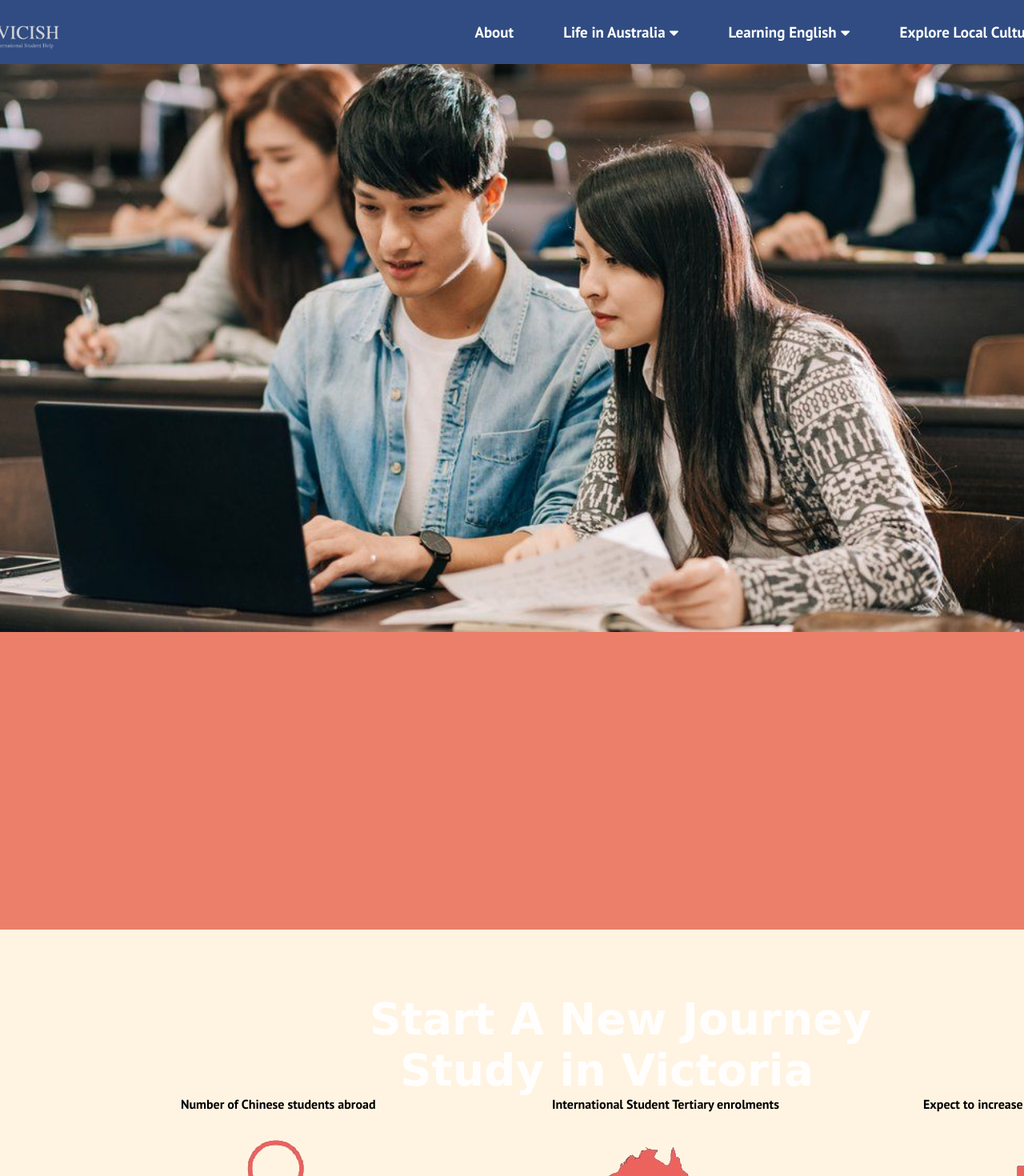
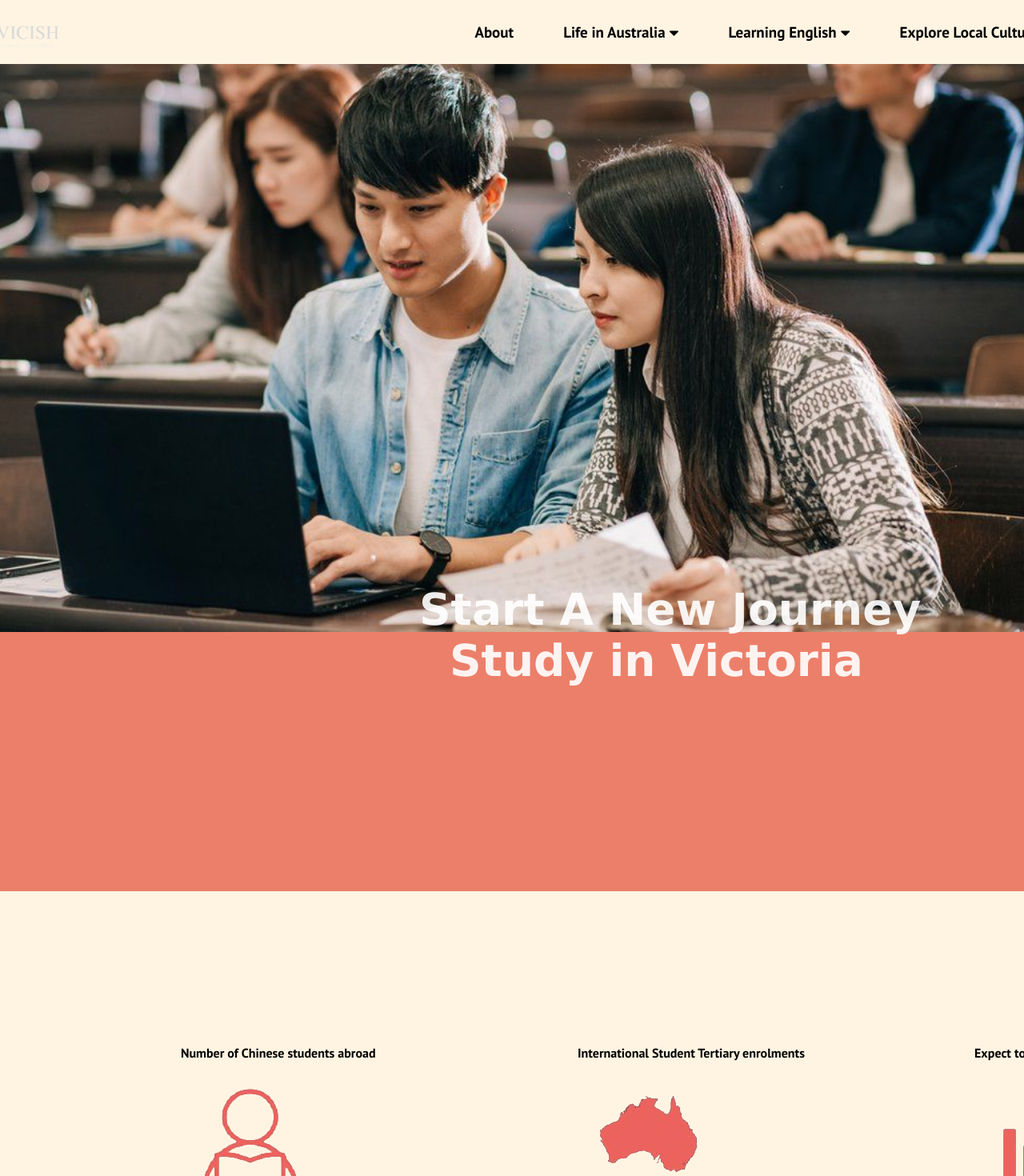
Before and after one commit to HMEI83/TA16_IE_Project, a React (Create React App) app in the folder ie-app/: page /ie-app/ in a window 1280 px wide. Shown: the top 1470 px of the page at 80% size. Built offline with nearby package versions, Linux system fonts and the light colour scheme.

Commit message:
home page change
home page change

```diff
--- a/ie-app/src/App.css
+++ b/ie-app/src/App.css
@@ -97,8 +97,8 @@
 
 .IconDivider {
   display: flex;
-  margin-top: -25rem;
-  margin-left: -13rem;
+  margin-top: -18rem;
+  margin-left: -15rem;
   align-content: center;
 }
 
@@ -111,7 +111,7 @@
 
 .IconP{
   color: #000;
-  margin-left: -1rem;
+  margin-left: 1rem;
   width: 20rem;
 }
 
@@ -139,3 +139,8 @@
 .lifeBg{
   background-image: url("./images/life.jpg");
 }
+
+.titlePos{
+  margin-left: 32rem;
+  margin-top: -4rem;
+}
--- a/ie-app/src/components/general/NavBarElem.js
+++ b/ie-app/src/components/general/NavBarElem.js
@@ -3,7 +3,7 @@ import { Link as LinkR } from 'react-router-dom';
 import { Link as LinkS } from 'react-scroll';
 
 export const Nav = styled.nav`
-  background: #304C82;
+  background: #FFF4E2;
   height: 80px;
   margin-top: -10px;
   display: flex;
@@ -60,7 +60,7 @@ export const NavItem = styled.li`
 `;
 
 export const NavLink = styled(LinkS)`
-  color: #fff;
+  color: #000000;
   display: flex;
   align-items: center;
   text-decoration: none;
--- a/ie-app/src/components/pages/homePg.js
+++ b/ie-app/src/components/pages/homePg.js
@@ -14,21 +14,23 @@ export default function Home() {
     <>
       <div>
         <div>
-        <img className="homebg" src={homebg} alt="home" />
+          <img className="homebg" src={homebg} alt="home" />
         </div>
-        <div className="homepageDivider"></div>
+        <div className="homepageDivider">
+          <div className="titlePos">
+          <h1>
+            <span id="home-content1">Start A New Journey</span>
+          </h1>
+          <h1>
+            <span id="home-content2">Study in Victoria</span>
+          </h1>
+          </div>
+        </div>
         <div className="homepageDivider2"></div>
         <div className="homepageDivider3"></div>
       </div>
       <div className="home">
-        <h1>
-          <span id="home-content1">Start A New Journey</span>
-        </h1>
-        <div >
-          <h1>
-            <span id="home-content2">Study in Victoria</span>
-          </h1>
-        </div>
+        <div></div>
         <div className="IconDivider">
           <div className="SingleIcon">
             <p className="IconP">Number of Chinese students abroad</p>
@@ -49,9 +51,15 @@ export default function Home() {
         <div className="aboutSection">
           <h1 className="aboutH">About</h1>
           <br></br>
-          <p className="aboutP">This website is here to help young international students who are just landing in this foreign country</p>
+          <p className="aboutP">
+            This website is here to help young international students who are
+            just landing in this foreign country
+          </p>
           <br></br>
-          <p className="aboutP">Curious to learn more? Get an understading of "Life in AU", "Learning English" and "Explore Local Culture"</p>
+          <p className="aboutP">
+            Curious to learn more? Get an understading of "Life in AU",
+            "Learning English" and "Explore Local Culture"
+          </p>
         </div>
       </div>
       {/* <InfoSection {...aboutObj} /> */}
--- a/ie-app/src/components/pages/slangQuizPg.js
+++ b/ie-app/src/components/pages/slangQuizPg.js
@@ -4,7 +4,7 @@ import {SlangQuestionPage} from "../quizzes/QuestionPage";
 import {SlangStartingPage} from "../quizzes/StartingPage";
 import "./quiz.css";
 import {slangqs} from "../quizzes/questions";
-import "../general/slangCard.css";
+import "../general/SlangCard.css";
 import Axios from "axios";
 import { Button } from "@mui/material";
 
```
